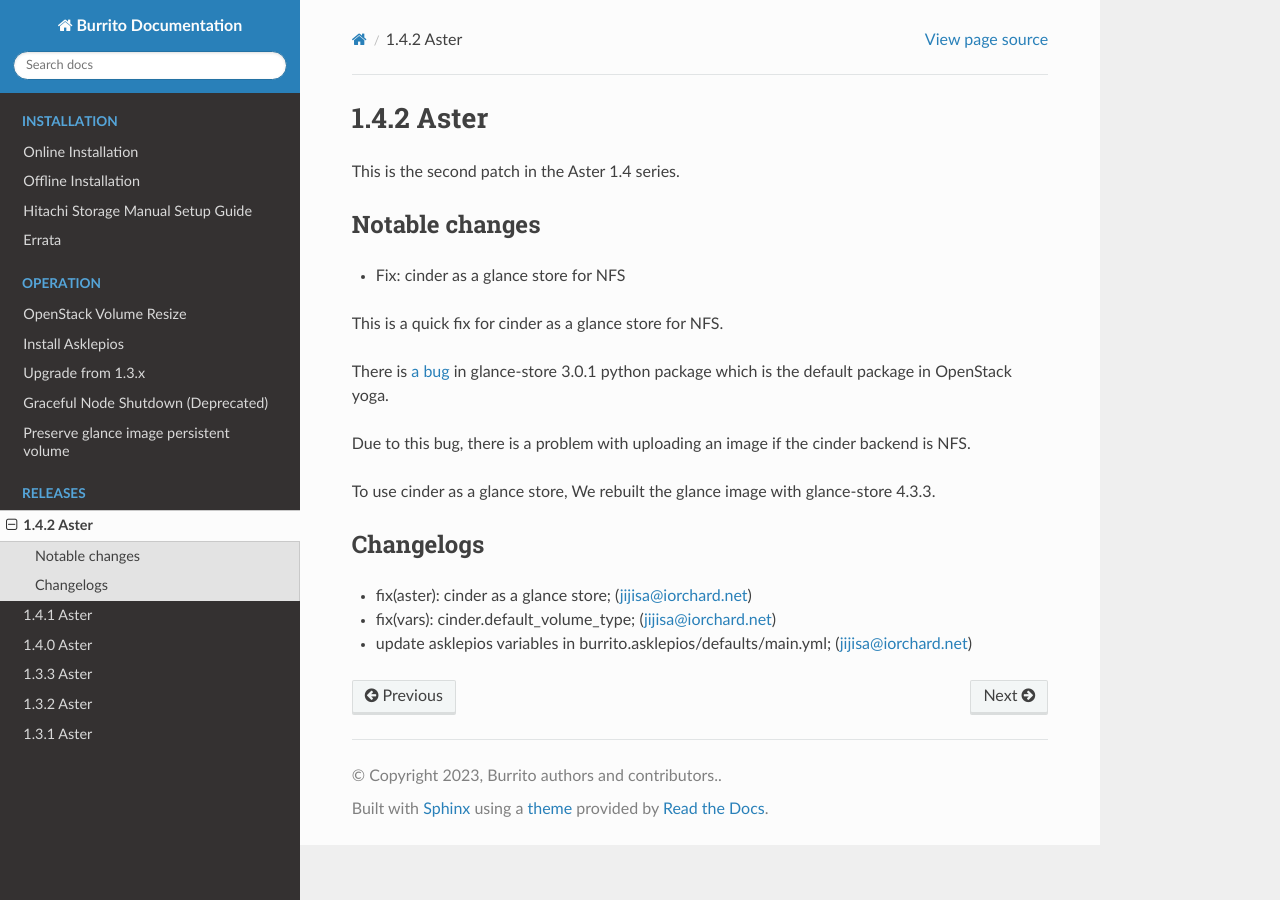
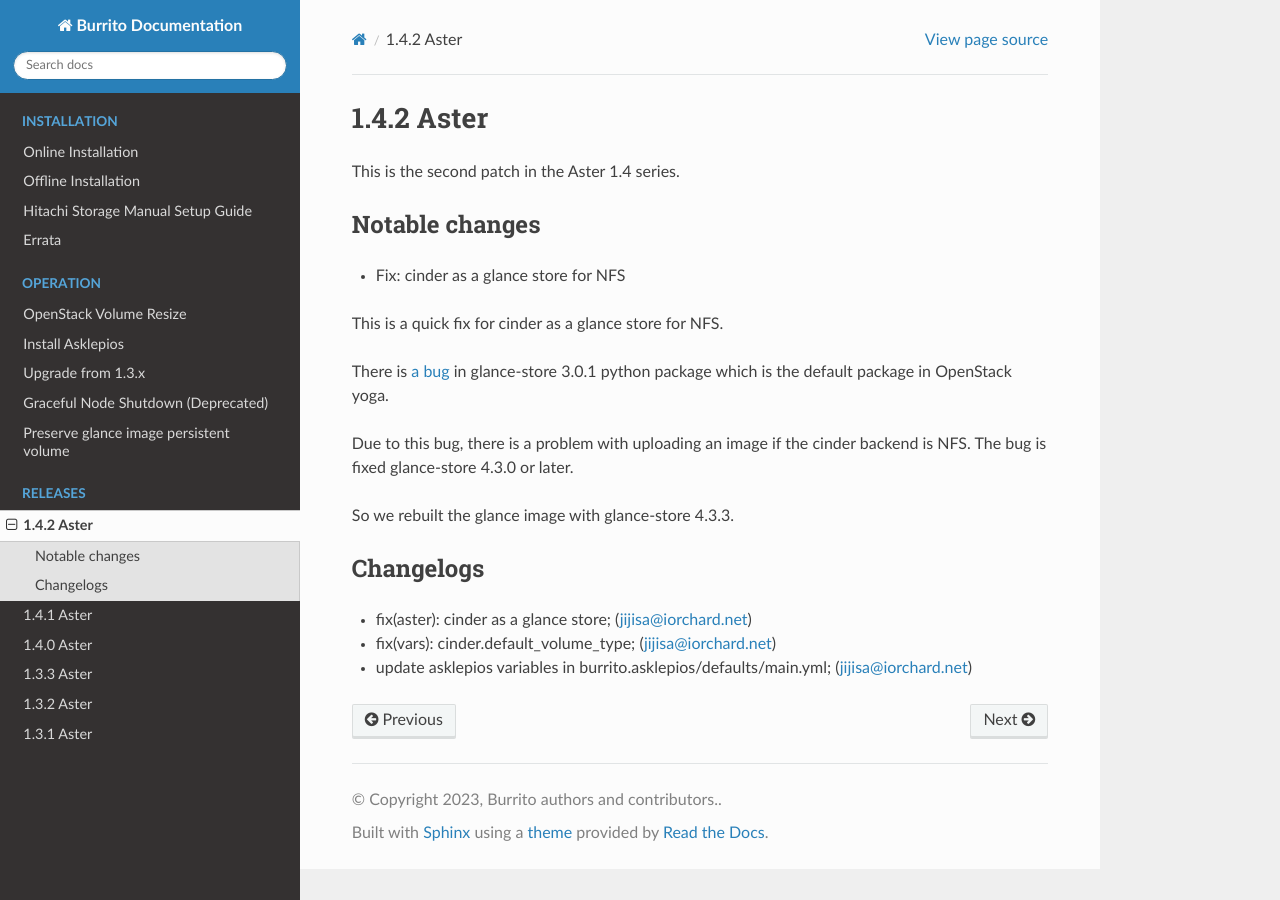
Before and after one commit to iorchard/burrito_docs, a Sphinx documentation site: the page built from source/releases/1.4.2.rst, in a window 1280 px wide. Built offline with Sphinx 7.4.7 and the Read the Docs theme 2.0.0, drawn with Linux system fonts in a browser that asks for light colours; pages that are not in the unit, such as notebooks, are missing from menus.

Commit message:
update 1.4.2 release note

```diff
--- a/source/releases/1.4.2.rst
+++ b/source/releases/1.4.2.rst
@@ -16,10 +16,9 @@
 
 Due to this bug, there is a problem with uploading an image
 if the cinder backend is NFS.
+The bug is fixed glance-store 4.3.0 or later.
 
-To use cinder as a glance store,
-We rebuilt the glance image with glance-store 4.3.3.
-
+So we rebuilt the glance image with glance-store 4.3.3.
 
 Changelogs
 -----------
```
